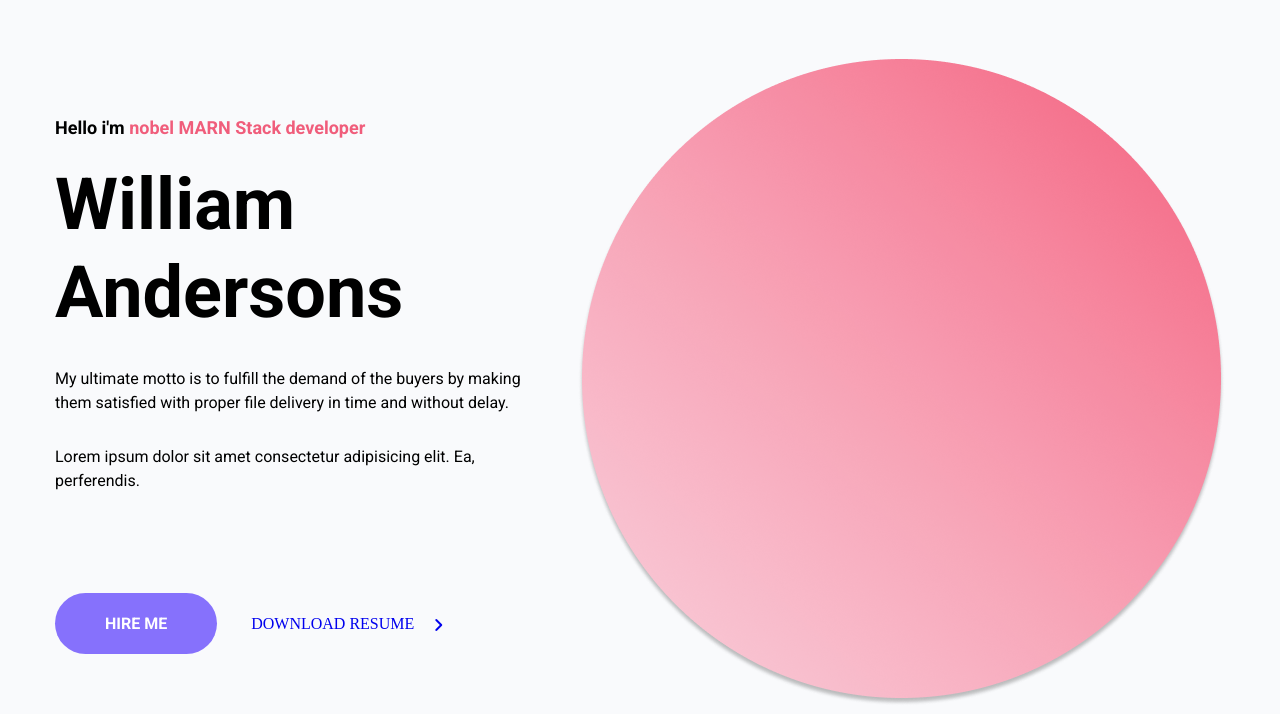
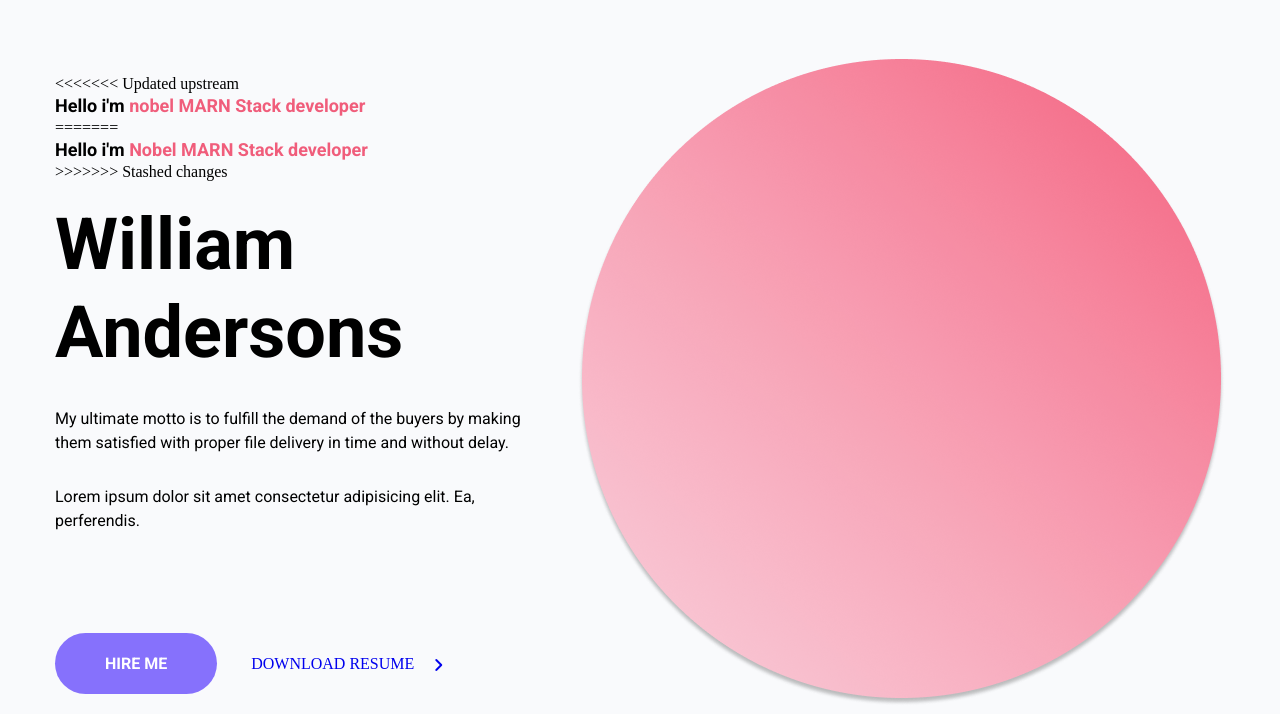
Before and after one commit to nobel-0022/ProjectGrid, a plain HTML site: page index.html in a window 1280 px wide. Shown: the part 86-800 px from the top of the page. Drawn offline with Linux system fonts and the light colour scheme.

Commit message:
file change

```diff
--- a/index.html
+++ b/index.html
@@ -42,7 +42,11 @@
        <div class="container">
         <div class="sidebyside">
           <div class="left">
+<<<<<<< Updated upstream
           <h3>Hello i'm <strong>nobel MARN Stack developer</strong></h3>
+=======
+          <h3>Hello i'm <strong>Nobel MARN Stack developer</strong></h3>
+>>>>>>> Stashed changes
           <h1>William Andersons </h1>
           <p>My ultimate motto is to fulfill the demand of the buyers by making them satisfied with proper file delivery in time and without delay.</p>
           <p>Lorem ipsum dolor sit amet consectetur adipisicing elit. Ea, perferendis.</p>
```
